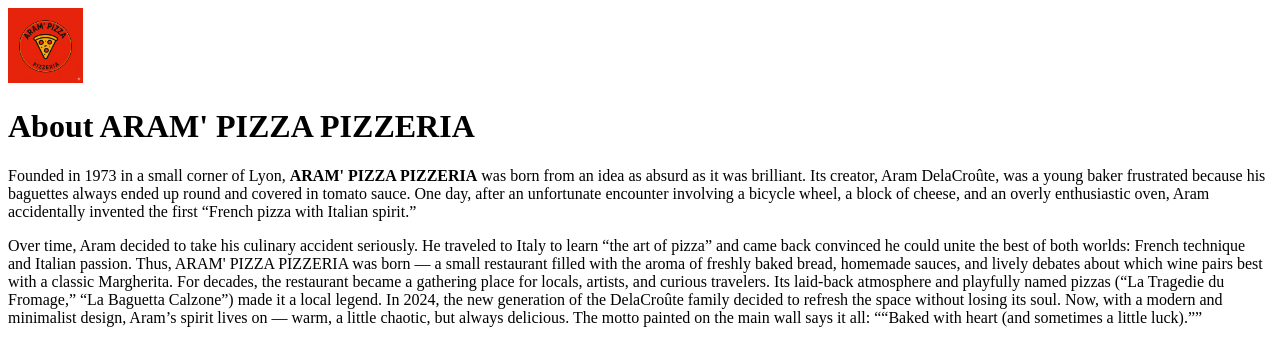
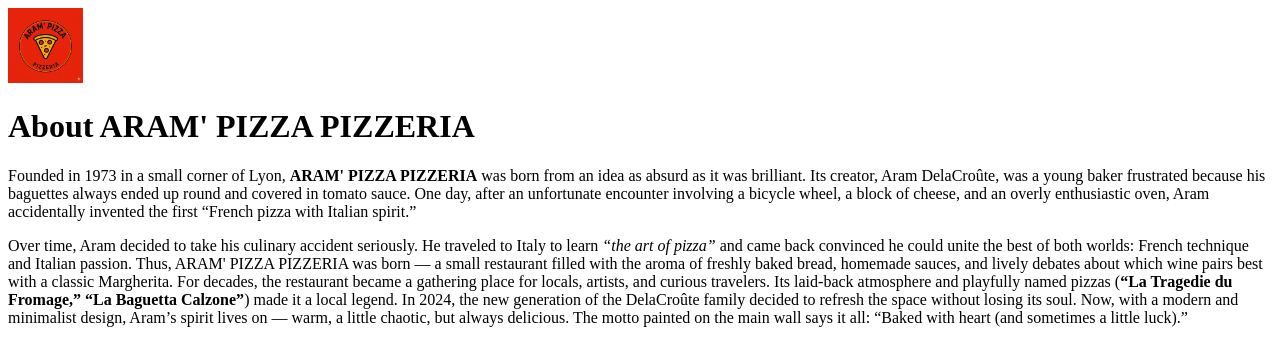
Before and after one commit to ronaldalegonzalez-spec/Comp-1002-25f-02, a PHP site: page /biography.php in a window 1280 px wide. Shown: the top 340 px of the page. Run offline with PHP 8.4, Linux system fonts and the light colour scheme.

Commit message:
fixed biography

```diff
--- a/Assignment-1/biography.php
+++ b/Assignment-1/biography.php
@@ -16,14 +16,14 @@
     <article>
 <p>Founded in 1973 in a small corner of Lyon, <strong>ARAM' PIZZA PIZZERIA</strong> was born from an idea as absurd as it was brilliant. Its creator, Aram DelaCroûte, was a young baker frustrated because his baguettes always ended up round and covered in tomato sauce. One day, after an unfortunate encounter involving a bicycle wheel, a block of cheese, and an overly enthusiastic oven, Aram accidentally invented the first “French pizza with Italian spirit.”</p>
 
-<p>Over time, Aram decided to take his culinary accident seriously. He traveled to Italy to learn “the art of pizza” and came back convinced he could unite the best of both worlds: French technique and Italian passion. Thus, ARAM' PIZZA PIZZERIA was born — a small restaurant filled with the aroma of freshly baked bread, homemade sauces, and lively debates about which wine pairs best with a classic Margherita.
-For decades, the restaurant became a gathering place for locals, artists, and curious travelers. Its laid-back atmosphere and playfully named pizzas (“La Tragedie du Fromage,” “La Baguetta Calzone”) made it a local legend.
+<p>Over time, Aram decided to take his culinary accident seriously. He traveled to Italy to learn <em>“the art of pizza”</em> and came back convinced he could unite the best of both worlds: French technique and Italian passion. Thus, ARAM' PIZZA PIZZERIA was born — a small restaurant filled with the aroma of freshly baked bread, homemade sauces, and lively debates about which wine pairs best with a classic Margherita.
+For decades, the restaurant became a gathering place for locals, artists, and curious travelers. Its laid-back atmosphere and playfully named pizzas (<strong>“La Tragedie du Fromage,” “La Baguetta Calzone”</strong>) made it a local legend.
 In 2024, the new generation of the DelaCroûte family decided to refresh the space without losing its soul. Now, with a modern and minimalist design, Aram’s spirit lives on — warm, a little chaotic, but always delicious.
 The motto painted on the main wall says it all:
 
-<q>“Baked with heart (and sometimes a little luck).”</q></p>
+<q>Baked with heart (and sometimes a little luck).</q></p>
 
-<img src="images/aram-chef.jpg" alt="Aram DelaCroûte photo" width="600" height="400"/>
+<img src="images/aran-chef.jpg" alt="Aram DelaCroûte photo" width="600" height="400"/>
     </article>
 </main>
             <aside>
```
